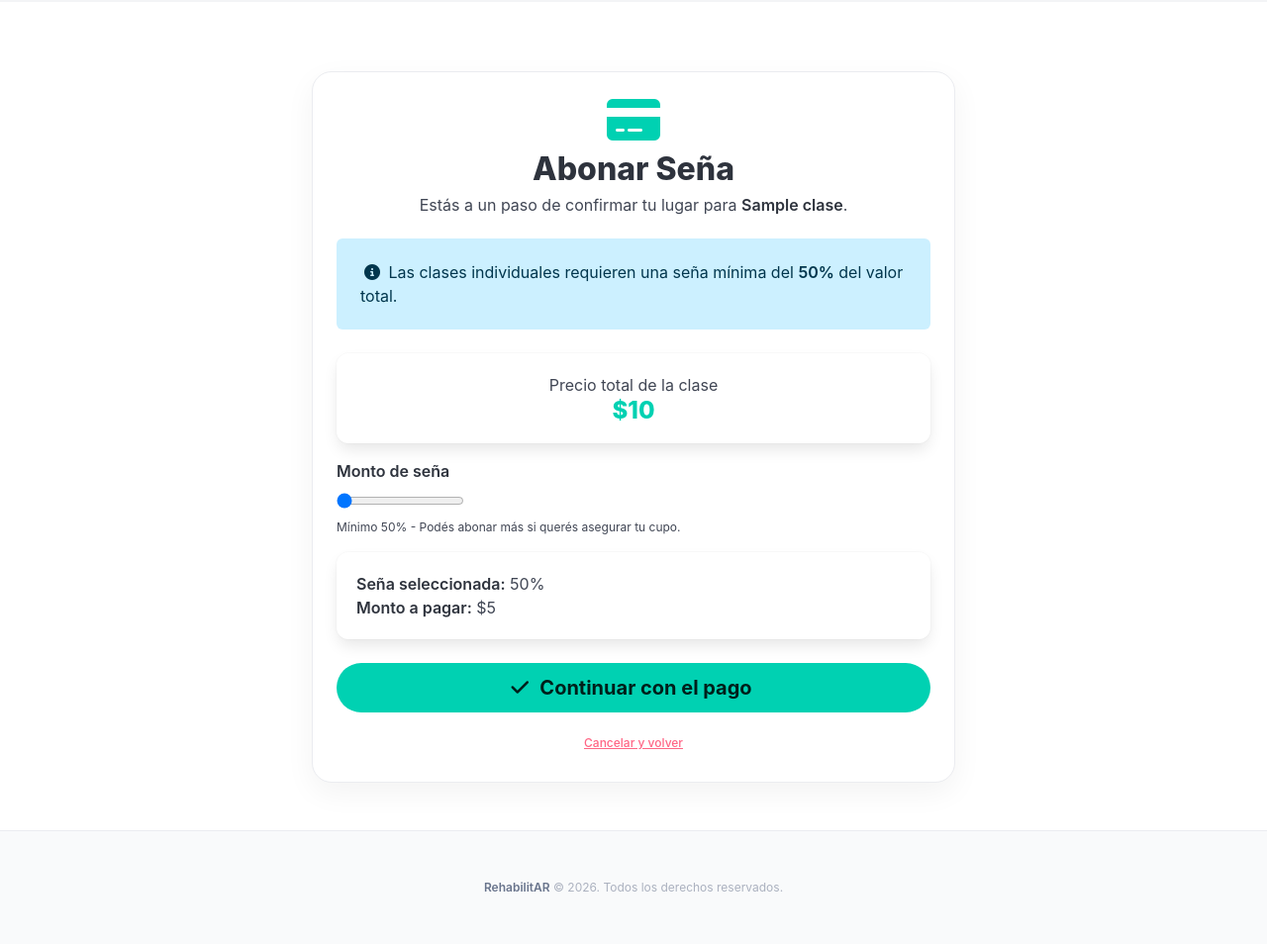
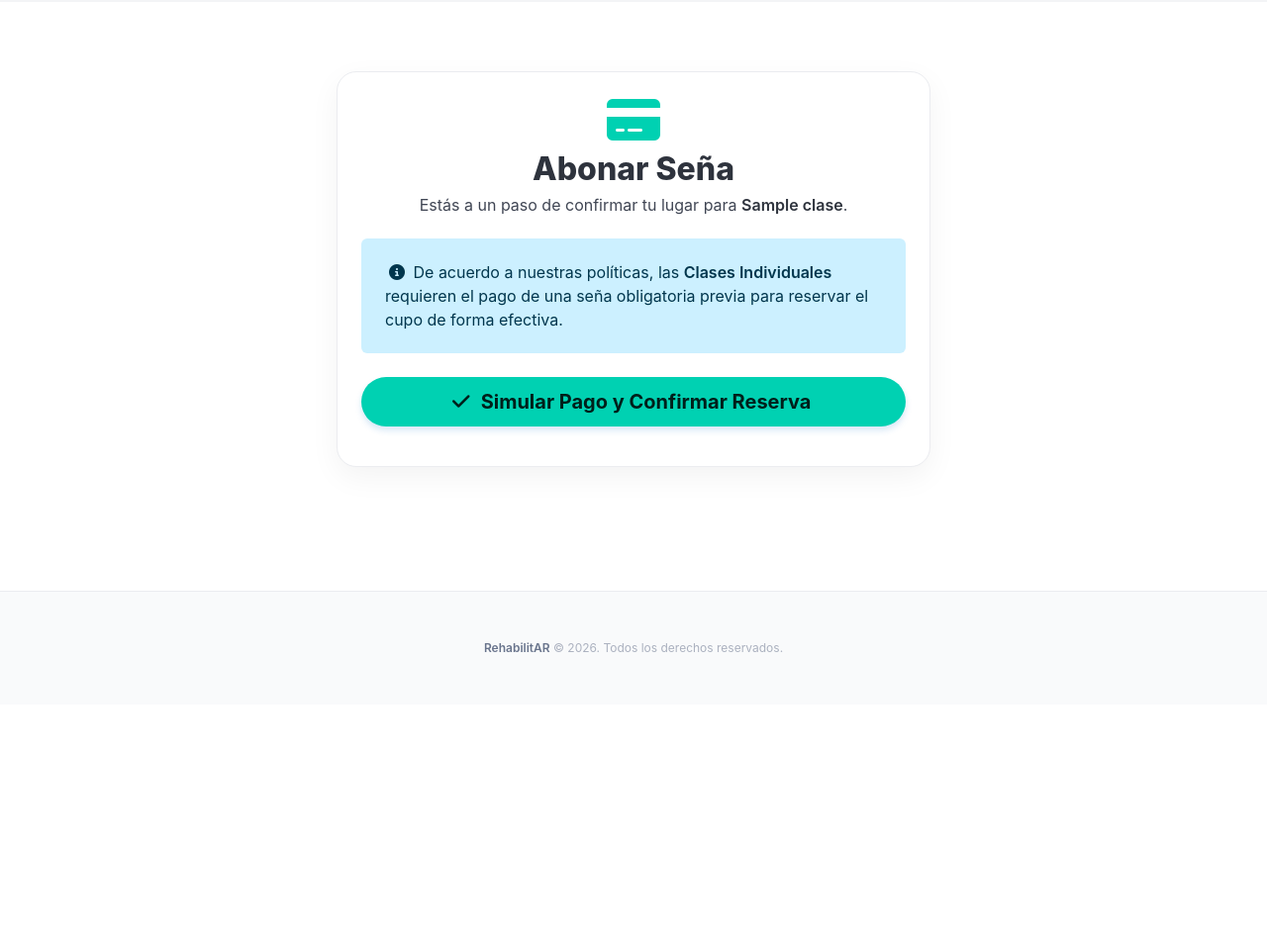
Before and after one commit to ianKief/RehabilitAR, a Flask app: template src/web/templates/pagos/pago_senia.html in a window 1280 px wide. Shown: the part 88-1042 px from the top of the page at 99% size. After the commit the page ends 747 px from the top, so only its background shows below. Run offline with Flask 3, Linux system fonts and the light colour scheme; the template is opened without the code that fills it: most values are stand-ins (such as "Sample title", 1, 10 or a date in 2020); parts of the project's set-up code (start-up, migrations or seed data) failed here and were passed over.

Commit message:
Update pago_senia.html

```diff
--- a/src/web/templates/pagos/pago_senia.html
+++ b/src/web/templates/pagos/pago_senia.html
@@ -3,105 +3,29 @@
 {% block title %}Abonar Seña | RehabilitAR{% endblock %}
 
 {% block content %}
-
-<div class="box p-5 mx-auto mt-6"
-     style="border-radius: 1.25rem; max-width: 650px; border: 1px solid var(--bulma-border-weak); box-shadow: 0 10px 30px rgba(0,0,0,0.05);">
-
-    <!-- Header -->
+<div class="box p-5 mx-auto mt-6" style="border-radius: 1.25rem; max-width: 600px; border: 1px solid var(--bulma-border-weak); box-shadow: 0 10px 30px rgba(0,0,0,0.05);">
     <div class="has-text-centered mb-5">
         <span class="icon is-large has-text-primary mb-2">
             <i class="fas fa-credit-card fa-3x"></i>
         </span>
-
         <h1 class="title is-3">Abonar Seña</h1>
-
-        <p class="subtitle is-6 mt-2">
-            Estás a un paso de confirmar tu lugar para
-            <strong>{{ clase.nombre }}</strong>.
-        </p>
+        <p class="subtitle is-6 mt-2">Estás a un paso de confirmar tu lugar para <strong>{{ clase.nombre }}</strong>.</p>
     </div>
 
-    <!-- Info -->
     <div class="notification is-info is-light">
         <span class="icon"><i class="fas fa-info-circle"></i></span>
-        Las clases individuales requieren una seña mínima del
-        <strong>50%</strong> del valor total.
+        De acuerdo a nuestras políticas, las <strong>Clases Individuales</strong> requieren el pago de una seña obligatoria previa para reservar el cupo de forma efectiva.
     </div>
 
-    <!-- Precio base -->
-    <div class="box has-text-centered mb-4">
-        <p class="heading">Precio total de la clase</p>
-        <p class="title is-4 has-text-primary">
-            $<span id="precioBase">{{ clase.precio }}</span>
-        </p>
-    </div>
-
-    <!-- Form -->
     <form action="{{ url_for('reservas.abonar_clase', id_clase=clase.id) }}" method="POST">
-
-        <!-- selector de seña -->
-        <div class="field">
-            <label class="label">Monto de seña</label>
-
-            <div class="control">
-                <input
-                    id="seniaInput"
-                    name="senia"
-                    type="range"
-                    min="50"
-                    max="100"
-                    value="50"
-                    class="slider is-fullwidth"
-                >
-            </div>
-
-            <p class="help">
-                Mínimo 50% - Podés abonar más si querés asegurar tu cupo.
-            </p>
-        </div>
-
-        <!-- resumen -->
-        <div class="box mt-4">
-            <p><strong>Seña seleccionada:</strong> <span id="porcentaje">50</span>%</p>
-            <p><strong>Monto a pagar:</strong> $<span id="monto">0</span></p>
-        </div>
-
-        <!-- submit -->
         <div class="field mt-5">
-            <button type="submit"
-                    class="button is-primary is-fullwidth is-medium is-rounded has-text-weight-bold">
+            <button type="submit" class="button is-primary is-fullwidth is-medium is-rounded has-text-weight-bold shadow-button">
                 <span class="icon"><i class="fas fa-check"></i></span>
-                <span>Continuar con el pago</span>
+                <span>Simular Pago y Confirmar Reserva</span>
             </button>
         </div>
     </form>
 
-    <!-- cancelar -->
     <div class="has-text-centered mt-4">
-        <a href="{{ url_for('reservas.calendario_cliente') }}"
-           class="button is-text has-text-danger is-small">
-            Cancelar y volver
-        </a>
-    </div>
-</div>
-
-<!-- JS -->
-<script>
-    const precioBase = parseFloat(document.getElementById("precioBase").innerText);
-    const input = document.getElementById("seniaInput");
-    const porcentaje = document.getElementById("porcentaje");
-    const monto = document.getElementById("monto");
-
-    function calcular() {
-        const p = parseInt(input.value);
-        porcentaje.innerText = p;
-        monto.innerText = Math.round(precioBase * (p / 100));
-    }
-
-    input.addEventListener("input", calcular);
-
-    // inicial
-    calcular();
-</script>
-
+        <!-- Escenario 3: Si el usuario presiona cancelar, vuelve sin ejecutar la operación en BD -->
 {% endblock %}
```
